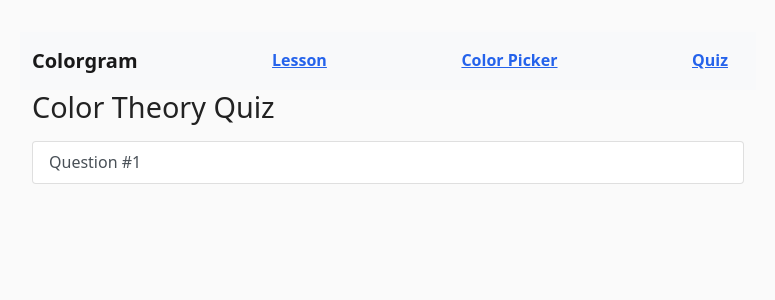
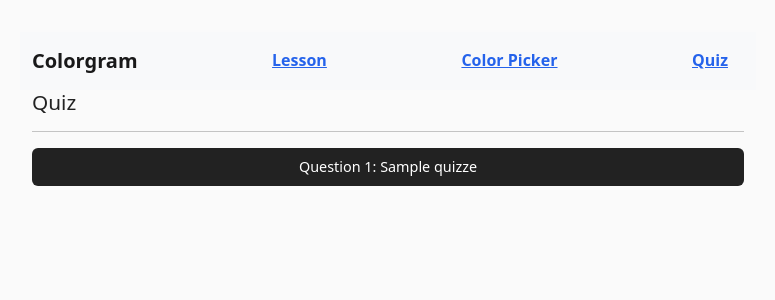
Before and after one commit to syoon2021/ColorAlong, a Flask app: template templates/quiz.html in a window 1280 px wide. Shown: the top 300 px of the page, without its empty margins (252-1027 px from the left). Run offline with Flask 3, Linux system fonts and the light colour scheme; the template is opened without the code that fills it: most values are stand-ins (such as "Sample title", 1, 10 or a date in 2020); some libraries are stand-ins or nearby versions.

Commit message:
added working options and feedback for quizzes

```diff
--- a/static/website.js
+++ b/static/website.js
@@ -0,0 +1,23 @@
+document.addEventListener("DOMContentLoaded", function () {
+    const optionBtns = document.querySelectorAll(".option-btn");
+
+    optionBtns.forEach(btn => {
+        btn.addEventListener("click", function () {
+            const correctAnswer = this.getAttribute("data-answer");
+            const selected = this.textContent.trim();
+
+            optionBtns.forEach(b => {
+                b.disabled = true;
+                if (b.textContent.trim() === correctAnswer) {
+                    b.classList.remove("btn-outline-primary");
+                    b.classList.add("btn-success");
+                }
+            });
+
+            if (selected !== correctAnswer) {
+                this.classList.remove("btn-outline-primary");
+                this.classList.add("btn-danger");
+            }
+        });
+    });
+});
--- a/templates/question.html
+++ b/templates/question.html
@@ -5,7 +5,12 @@
     <hr>
     <div class="quiz-box">
         <h4>{{ quiz.question }}</h4>
+        <div class="options mt-3">
+            {% for option in quiz.options %}
+                <button class="btn btn-outline-primary d-block w-100 mb-2 option-btn" data-answer="{{ quiz.answer }}">{{ option }}</button>
+            {% endfor %}
         </div>
+    </div>
 
     <div class="mt-4">
         <a href="{{ url_for('quiz_main') }}" class="btn btn-outline-secondary">To List of questions</a>
--- a/templates/quiz.html
+++ b/templates/quiz.html
@@ -1,21 +1,12 @@
 {% extends "layout.html" %}
-
 {% block content %}
-
-
 <div class="container">
-    <h1>Color Theory Quiz</h1>
-
-    <div class="list-group">
-        {% for q in quizzes %}
-            <a href="{{ url_for('question', question_num=q.id) }}" class="list-group-item list-group-item-action">
-                Question #{{ q.id }}
-            </a>
-        {% endfor %}
-    </div>
+    <h2>Quiz</h2>
+    <hr>
+    {% for q in quizzes %}
+        <a href="{{ url_for('question', question_num=q.id) }}" class="btn btn-outline-primary d-block mb-2">
+            Question {{ q.id }}: {{ q.question }}
+        </a>
+    {% endfor %}
 </div>
-
-
-<script src="{{url_for('static', filename='website.js')}}"></script>
-
 {% endblock %}
```
